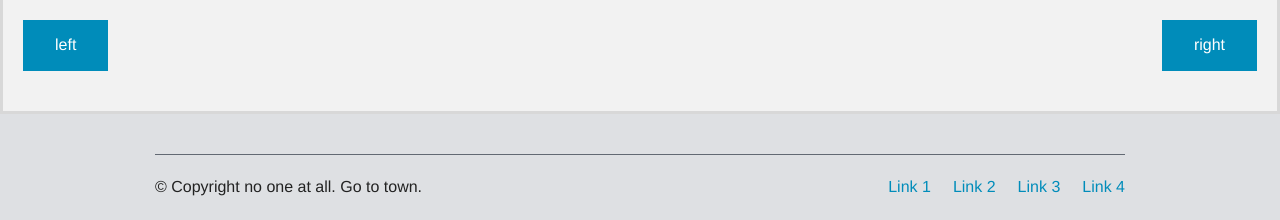
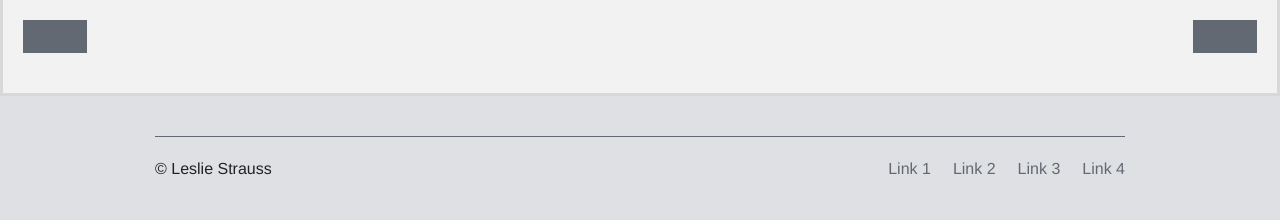
Before and after one commit to leslstrauss/nonagon, a website: page index.html in a window 1280 px wide. Shown: the part 696-916 px from the top of the page. Drawn offline with Linux system fonts and the light colour scheme.

Commit message:
Changed primary color.

```diff
--- a/index.html
+++ b/index.html
@@ -94,8 +94,8 @@
 
 
       <div class="panel clearfix">
-        <a class="button right">right</a>
-        <a class="button left">left</a>
+        <a class="button right"></a>
+        <a class="button left"></a>
       </div>
 
       <footer class="row">
@@ -103,7 +103,7 @@
             <div class="row">
 
               <div class="large-6 columns">
-                  <p>© Copyright no one at all. Go to town.</p>
+                  <p>© Leslie Strauss</p>
               </div>
 
               <div class="large-6 small-12 columns">
--- a/scss/_settings.scss
+++ b/scss/_settings.scss
@@ -116,7 +116,7 @@ $jet         : #222222;
 $black       : #000000;
 
 // We use these as default colors throughout
-$primary-color: #008CBA;
+$primary-color: #626973;
 $secondary-color: #e7e7e7;
 $alert-color: #f04124;
 $success-color: #43AC6A;
```
Also changed, not shown: css/app.css.
